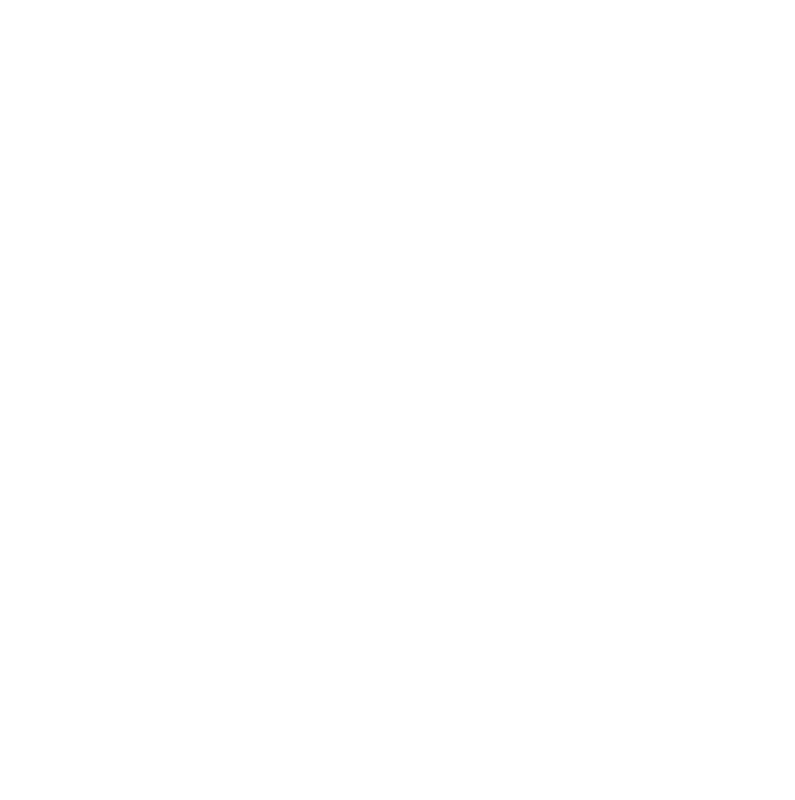
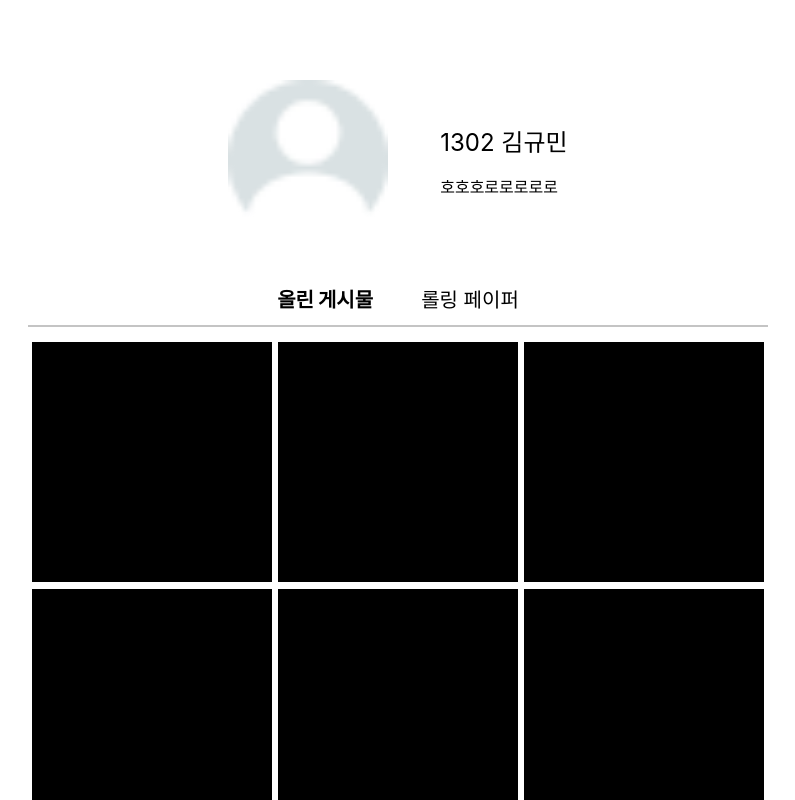
Before and after one commit to 2023-winter-bssm/Saerok_frontend, a React (Create React App) app: page /profile in a window 1280 px wide. Before the commit this address had no page. Shown: the top 800 px of the page, without its empty margins (242-1037 px from the left). Built offline with nearby package versions, Linux system fonts and the light colour scheme.

Commit message:
feat : Profile page 퍼블리싱

```diff
--- a/src/App.js
+++ b/src/App.js
@@ -1,6 +1,7 @@
 import { BrowserRouter, Routes, Route } from "react-router-dom";
 import Login from "../src/pages/Login";
 import Upload from "../src/components/Upload";
+import Profile from "../src/pages/Profile";
 
 function App() {
   return (
@@ -8,6 +9,7 @@
       <Routes>
         <Route path="/login" element={<Login />} />
         <Route path="/upload" element={<Upload />} />
+        <Route path="/profile" element={<Profile />} />
       </Routes>
     </BrowserRouter>
   );
--- /dev/null
+++ b/src/pages/Profile.jsx
@@ -0,0 +1,136 @@
+import React, { useState } from "react";
+import styled from "styled-components";
+import profile from "../assets/profile.png";
+
+function Profile() {
+  const [isPostVisible, setIsPostVisible] = useState(true);
+
+  return (
+    <Layout>
+      <Container>
+        <ProfileBox>
+          <Img src={profile} />
+          <TextBox>
+            <Name>1302 김규민</Name>
+            <Status>호호호로로로로로</Status>
+          </TextBox>
+        </ProfileBox>
+        <FilterBox>
+          <Filter
+            border={isPostVisible ? 900 : 300}
+            onClick={() => {
+              setIsPostVisible(true);
+            }}
+          >
+            올린 게시물
+          </Filter>
+          <Filter
+            border={isPostVisible ? 300 : 900}
+            onClick={() => {
+              setIsPostVisible(false);
+            }}
+          >
+            롤링 페이퍼
+          </Filter>
+        </FilterBox>
+        <Line></Line>
+        <PostBox>
+          {isPostVisible ? (
+            <>
+              <Post></Post>
+              <Post></Post>
+              <Post></Post>
+              <Post></Post>
+              <Post></Post>
+              <Post></Post>
+              <Post></Post>
+            </>
+          ) : (
+            <>
+              <Paper></Paper>
+              <Paper></Paper>
+              <Paper></Paper>
+              <Paper></Paper>
+            </>
+          )}
+        </PostBox>
+      </Container>
+    </Layout>
+  );
+}
+
+const Layout = styled.div`
+  width: 100%;
+  position: absolute;
+  display: flex;
+  justify-content: center;
+  align-items: center;
+`;
+
+const Container = styled.div`
+  display: flex;
+  flex-direction: column;
+  justify-content: center;
+  width: 46.2rem;
+  gap: 12px;
+`;
+
+const Img = styled.img`
+  width: 10rem;
+  height: 10rem;
+`;
+
+const ProfileBox = styled.div`
+  display: flex;
+  flex-direction: row;
+  align-items: center;
+  justify-content: center;
+  margin: 5rem 0 2rem 0;
+  gap: 7%;
+`;
+const TextBox = styled.div`
+  display: flex;
+  flex-direction: column;
+  gap: 1rem;
+`;
+const Name = styled.div`
+  font-size: 24px;
+`;
+const Status = styled.div`
+  font-size: 16px;
+`;
+const FilterBox = styled.div`
+  display: flex;
+  flex-direction: row;
+  gap: 3rem;
+  justify-content: center;
+`;
+const Filter = styled.div`
+  font-size: 20px;
+  font-weight: ${(props) => (props.border ? props.border : 300)};
+  cursor: pointer;
+`;
+
+const Line = styled.div`
+  background-color: #c4c4c4;
+  width: 100%;
+  height: 2px;
+`;
+
+const PostBox = styled.div`
+  display: flex;
+  flex-wrap: wrap;
+`;
+const Post = styled.div`
+  flex: 1 1 1;
+  width: 15rem;
+  height: 15rem;
+  margin: 0.2rem;
+  background-color: black;
+`;
+
+const Paper = styled(Post)`
+  background-color: gray;
+`;
+
+export default Profile;
```
